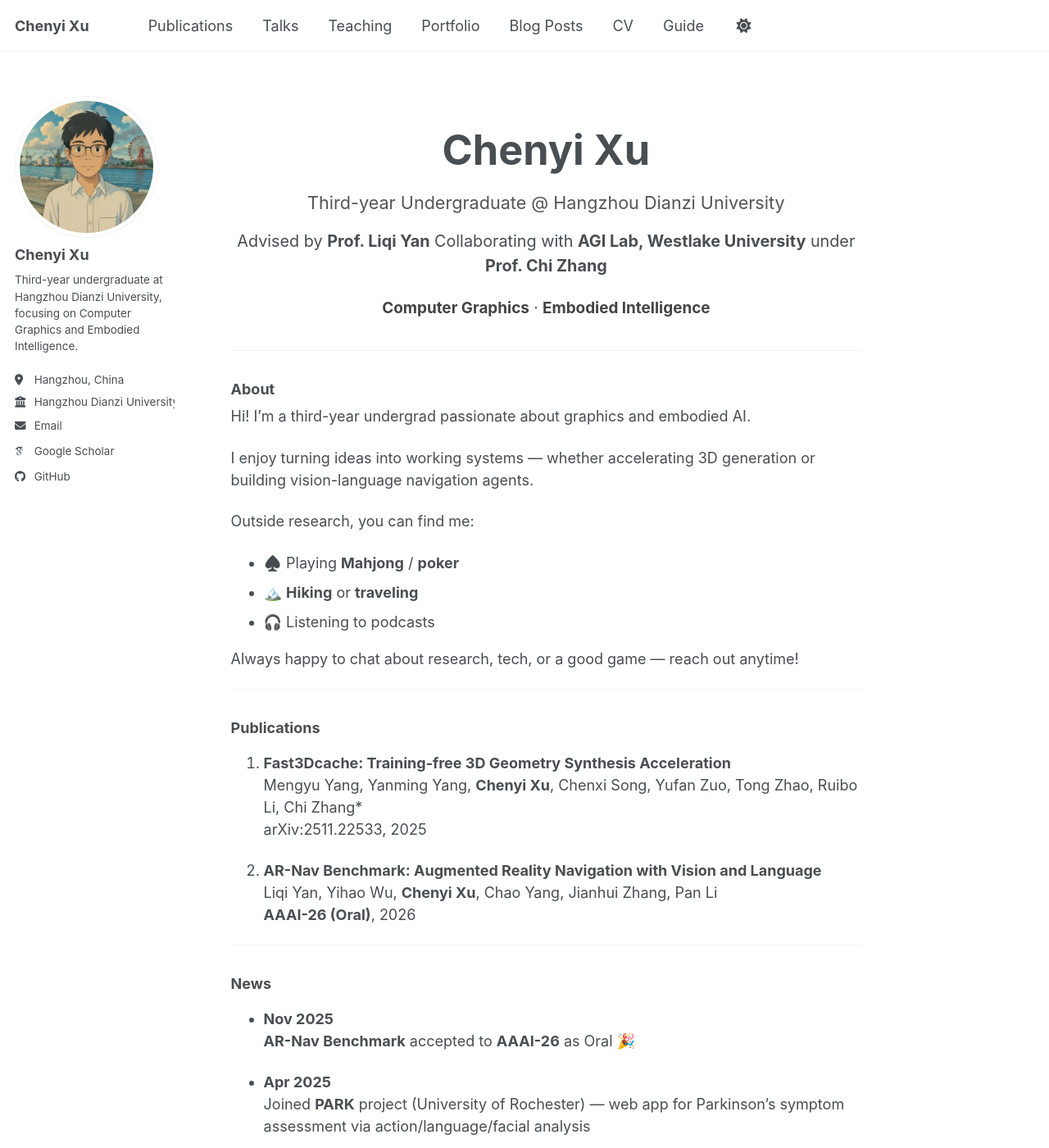
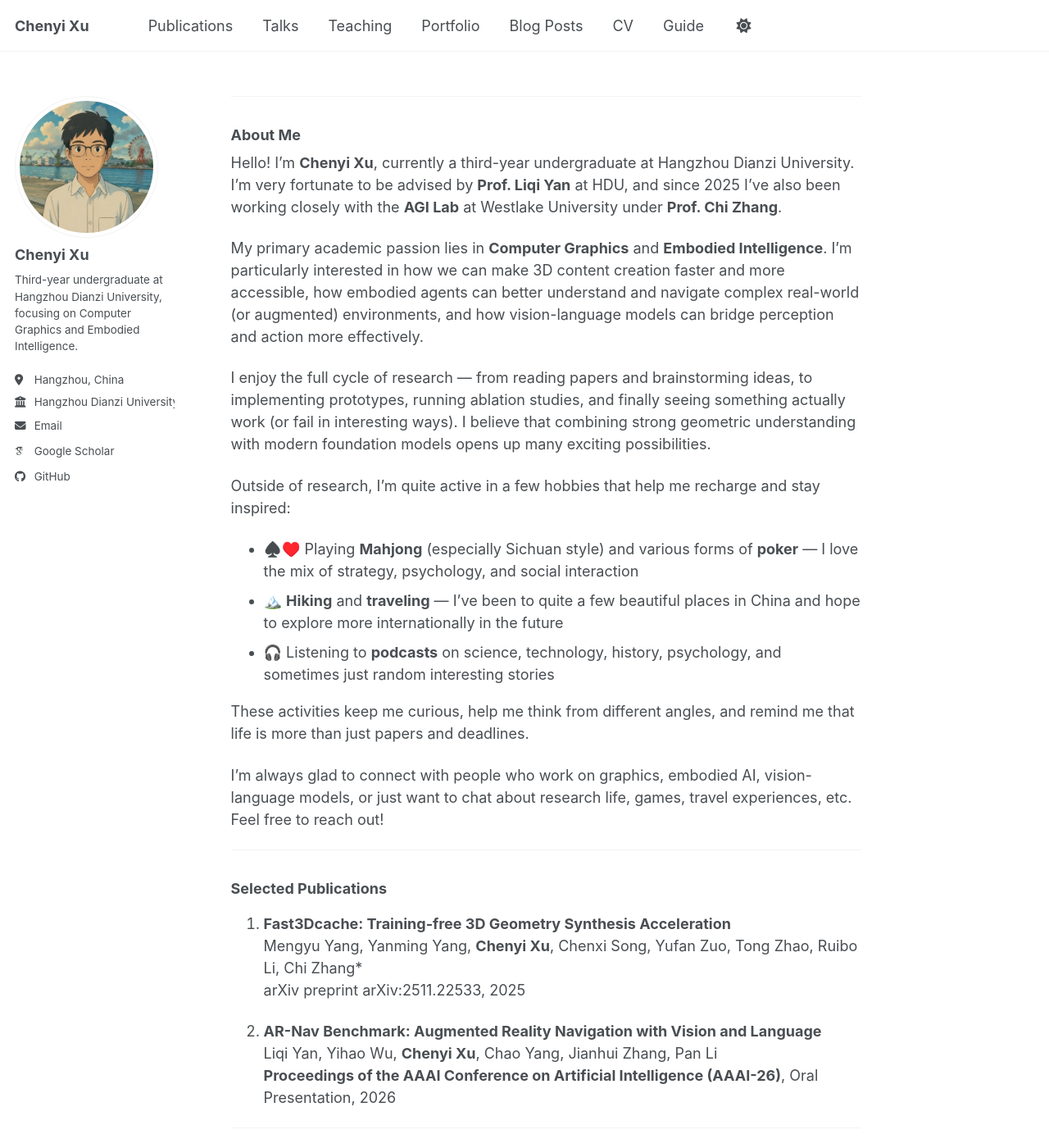
Before and after one commit to ChenyiXu04/ChenyiXu04.github.io, a Jekyll site: the page built from _pages/about.md, in a window 1280 px wide and 1400 px high. Shown: the whole window at 82% size. Built offline with Jekyll 4.4.1, drawn with Linux system fonts in a browser that asks for light colours; some web fonts are replaced; a script bundle is joined from its source files by our own code; library files that are not in the unit come from our copies; some of the changed text lies outside the part shown.

Commit message:
update config and about page

```diff
--- a/_pages/about.md
+++ b/_pages/about.md
@@ -5,67 +5,57 @@ redirect_from:
   - /about/
   - /about.html
 ---
+---
 
-<div style="text-align: center; margin: 3em 0 2em;">
-  <h1 style="margin: 0; font-size: 2.8em;">Chenyi Xu</h1>
-  <p style="font-size: 1.2em; color: #555; margin: 0.8em 0;">
-    Third-year Undergraduate @ Hangzhou Dianzi University
-  </p>
-  <p style="font-size: 1.1em; margin: 0.4em 0;">
-    Advised by <strong>Prof. Liqi Yan</strong>
-    Collaborating with <strong>AGI Lab, Westlake University</strong> under <strong>Prof. Chi Zhang</strong>
-  </p>
-  <p style="font-size: 1.05em; color: #444; margin-top: 1.2em;">
-    <strong>Computer Graphics</strong> · <strong>Embodied Intelligence</strong>
-  </p>
-</div>
+### About Me
+
+Hello! I'm **Chenyi Xu**, currently a third-year undergraduate at Hangzhou Dianzi University. I’m very fortunate to be advised by **Prof. Liqi Yan** at HDU, and since 2025 I’ve also been working closely with the **AGI Lab** at Westlake University under **Prof. Chi Zhang**.
+
+My primary academic passion lies in **Computer Graphics** and **Embodied Intelligence**. I’m particularly interested in how we can make 3D content creation faster and more accessible, how embodied agents can better understand and navigate complex real-world (or augmented) environments, and how vision-language models can bridge perception and action more effectively.
+
+I enjoy the full cycle of research — from reading papers and brainstorming ideas, to implementing prototypes, running ablation studies, and finally seeing something actually work (or fail in interesting ways). I believe that combining strong geometric understanding with modern foundation models opens up many exciting possibilities.
+
+Outside of research, I’m quite active in a few hobbies that help me recharge and stay inspired:
+
+- ♠️♥️ Playing **Mahjong** (especially Sichuan style) and various forms of **poker** — I love the mix of strategy, psychology, and social interaction
+- 🏔️ **Hiking** and **traveling** — I’ve been to quite a few beautiful places in China and hope to explore more internationally in the future
+- 🎧 Listening to **podcasts** on science, technology, history, psychology, and sometimes just random interesting stories
+
+These activities keep me curious, help me think from different angles, and remind me that life is more than just papers and deadlines.
+
+I’m always glad to connect with people who work on graphics, embodied AI, vision-language models, or just want to chat about research life, games, travel experiences, etc. Feel free to reach out!
 
 ---
 
-### About
+### Selected Publications
 
-Hi! I'm a third-year undergrad passionate about graphics and embodied AI.
+1. **Fast3Dcache: Training-free 3D Geometry Synthesis Acceleration**
+   Mengyu Yang, Yanming Yang, **Chenyi Xu**, Chenxi Song, Yufan Zuo, Tong Zhao, Ruibo Li, Chi Zhang*
+   arXiv preprint arXiv:2511.22533, 2025
 
-I enjoy turning ideas into working systems — whether accelerating 3D generation or building vision-language navigation agents.
-
-Outside research, you can find me:
-- ♠️ Playing **Mahjong** / **poker**
-- 🏔️ **Hiking** or **traveling**
-- 🎧 Listening to podcasts
-
-Always happy to chat about research, tech, or a good game — reach out anytime!
+2. **AR-Nav Benchmark: Augmented Reality Navigation with Vision and Language**
+   Liqi Yan, Yihao Wu, **Chenyi Xu**, Chao Yang, Jianhui Zhang, Pan Li
+   **Proceedings of the AAAI Conference on Artificial Intelligence (AAAI-26)**, Oral Presentation, 2026
 
 ---
 
-### Publications
+### News & Activities
 
-1. **Fast3Dcache: Training-free 3D Geometry Synthesis Acceleration**
-   Mengyu Yang, Yanming Yang, **Chenyi Xu**, Chenxi Song, Yufan Zuo, Tong Zhao, Ruibo Li, Chi Zhang*
-   arXiv:2511.22533, 2025
+- **November 2025**
+  Very excited that our paper **AR-Nav Benchmark** has been accepted to **AAAI 2026** as an **Oral** presentation! Huge thanks to all co-authors and especially to my advisor for the support throughout the project.
 
-2. **AR-Nav Benchmark: Augmented Reality Navigation with Vision and Language**
-   Liqi Yan, Yihao Wu, **Chenyi Xu**, Chao Yang, Jianhui Zhang, Pan Li
-   **AAAI-26 (Oral)**, 2026
+- **April 2025**
+  Joined the **PARK** project (University of Rochester) as a remote contributor. We built a web-based application that analyzes participants’ movements, speech, and facial expressions to help assess symptoms related to Parkinson’s disease.
+
+- **June – September 2025**
+  Spent an unforgettable summer doing research at **AGI Lab, Westlake University**. Learned a tremendous amount from my advisor Prof. Chi Zhang and wonderful senior lab mates. Grateful for all the guidance, discussions, and late-night debugging sessions.
+
+- **March 2025**
+  Received the **University First-Class Scholarship** for academic performance.
+
+- **September 2024**
+  Awarded **Provincial First Prize** in the National College Students Mathematical Contest in Modeling (MCM/ICM).
 
 ---
 
-### News
-
-- **Nov 2025**
-  **AR-Nav Benchmark** accepted to **AAAI-26** as Oral 🎉
-
-- **Apr 2025**
-  Joined **PARK** project (University of Rochester) — web app for Parkinson's symptom assessment via action/language/facial analysis
-
-- **Jun–Sep 2025**
-  Summer research at **AGI Lab, Westlake University** — grateful for the guidance!
-
-- **Mar 2025**
-  University First-Class Scholarship
-
-- **Sep 2024**
-  Provincial First Prize — National College Students Mathematical Contest in Modeling
-
----
-
-Feel free to connect if you're into graphics, embodied AI, or just want to play Mahjong online sometime :)
+If you’re working on something related to 3D generation, embodied agents, AR/VR navigation, vision-language models, or you just enjoy a good round of Mahjong, I’d love to hear from you!
```
